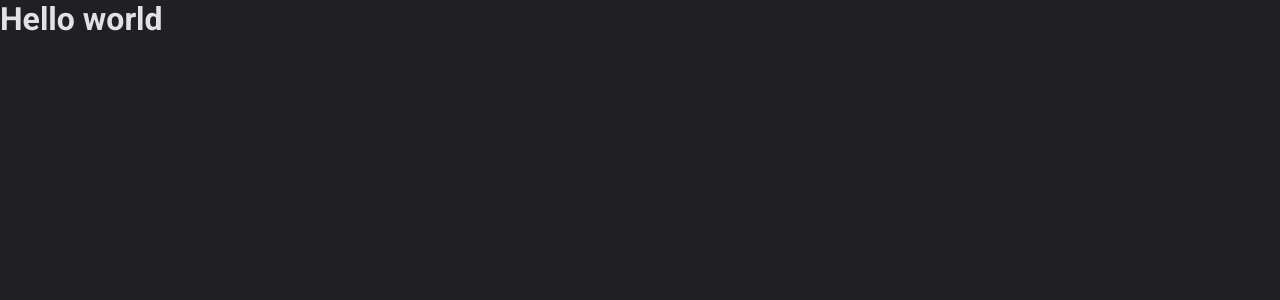
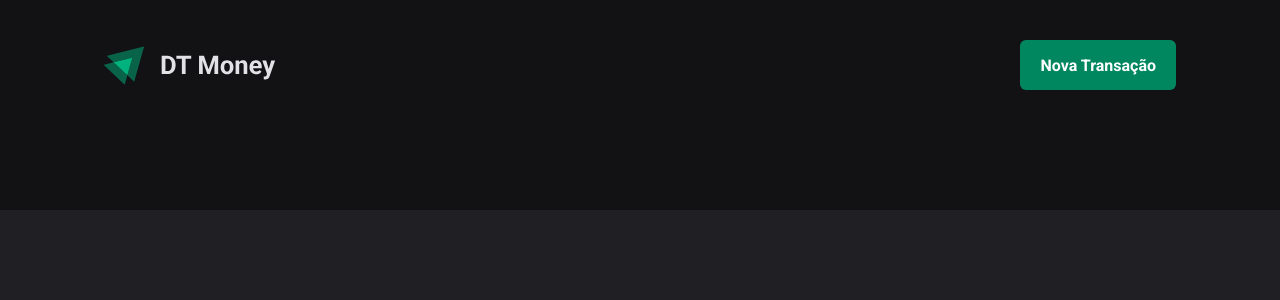
Before and after one commit to guilherme1s/dt-money, a React (Vite) app: page / in a window 1280 px wide. Shown: the top 300 px of the page. Built offline with nearby package versions, Linux system fonts and the light colour scheme.

Commit message:
[ADD] Cria compoente de header

```diff
--- a/src/App.tsx
+++ b/src/App.tsx
@@ -1,13 +1,14 @@
 import { ThemeProvider } from "styled-components";
 import { defaultTheme } from "./styles/themes/default";
 import { GlobalStyle } from "./styles/global";
+import { Transactions } from "./pages/Transactions";
 
 export function App() {
   return (
     <ThemeProvider theme={defaultTheme}>
       <GlobalStyle />
 
-      <h1>Hello world</h1>
+      <Transactions />
     </ThemeProvider>
   );
 }
--- /dev/null
+++ b/src/components/Header/index.tsx
@@ -0,0 +1,14 @@
+import { HeaderContainer, HeaderContent, NewTransactionButton } from "./styles";
+import logoImg from "../../assets/Logo.svg";
+
+export function Header() {
+  return (
+    <HeaderContainer>
+      <HeaderContent>
+        <img src={logoImg} alt="" />
+
+        <NewTransactionButton>Nova Transação</NewTransactionButton>
+      </HeaderContent>
+    </HeaderContainer>
+  );
+}
--- /dev/null
+++ b/src/components/Header/styles.ts
@@ -0,0 +1,33 @@
+import styled from "styled-components";
+
+export const HeaderContainer = styled.header`
+    background: ${props => props.theme['gray-900']};
+    padding: 2.5rem 0 7.5rem;
+`;
+
+export const HeaderContent = styled.div`
+    width: 100%;
+    max-width: 1120px;
+    margin: 0 auto;
+    padding: 0 1.5rem;
+
+    display: flex;
+    justify-content: space-between;
+    align-items: center;
+`;
+
+export const NewTransactionButton = styled.button`
+    height: 50px;
+    border: 0;
+    background: ${props => props.theme['green-500']};
+    color: ${props => props.theme['white']};
+    font-weight: bold;
+    padding: 0 1.25rem;
+    border-radius: 6px;
+    cursor: pointer;
+
+    &:hover {
+        background: ${props => props.theme['green-700']};
+        transition: background-color 0.2s;
+    }
+`;
--- /dev/null
+++ b/src/pages/Transactions/index.tsx
@@ -0,0 +1,9 @@
+import { Header } from "../../components/Header";
+
+export function Transactions() {
+  return (
+    <div>
+      <Header />
+    </div>
+  );
+}
```
Also changed, not shown: src/assets/Logo.svg (added), src/pages/Transactions/styles.ts (added).
